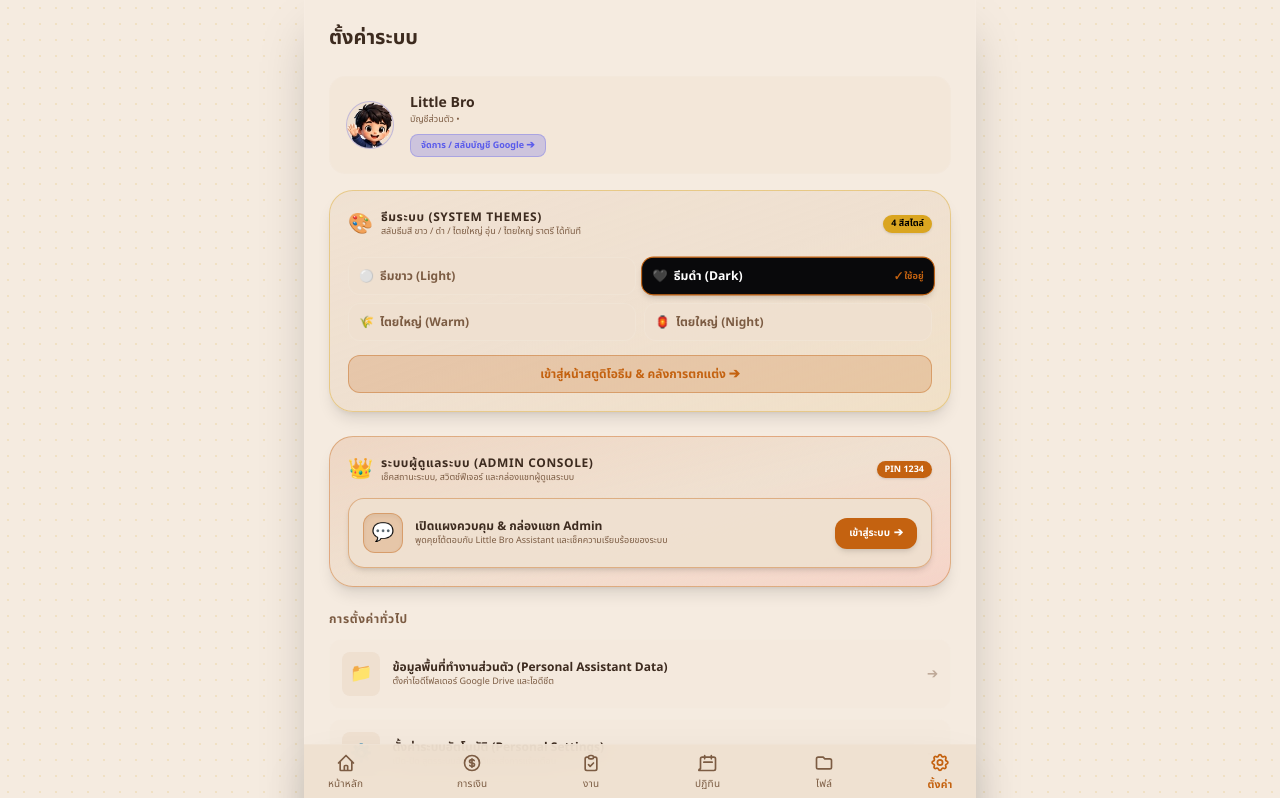
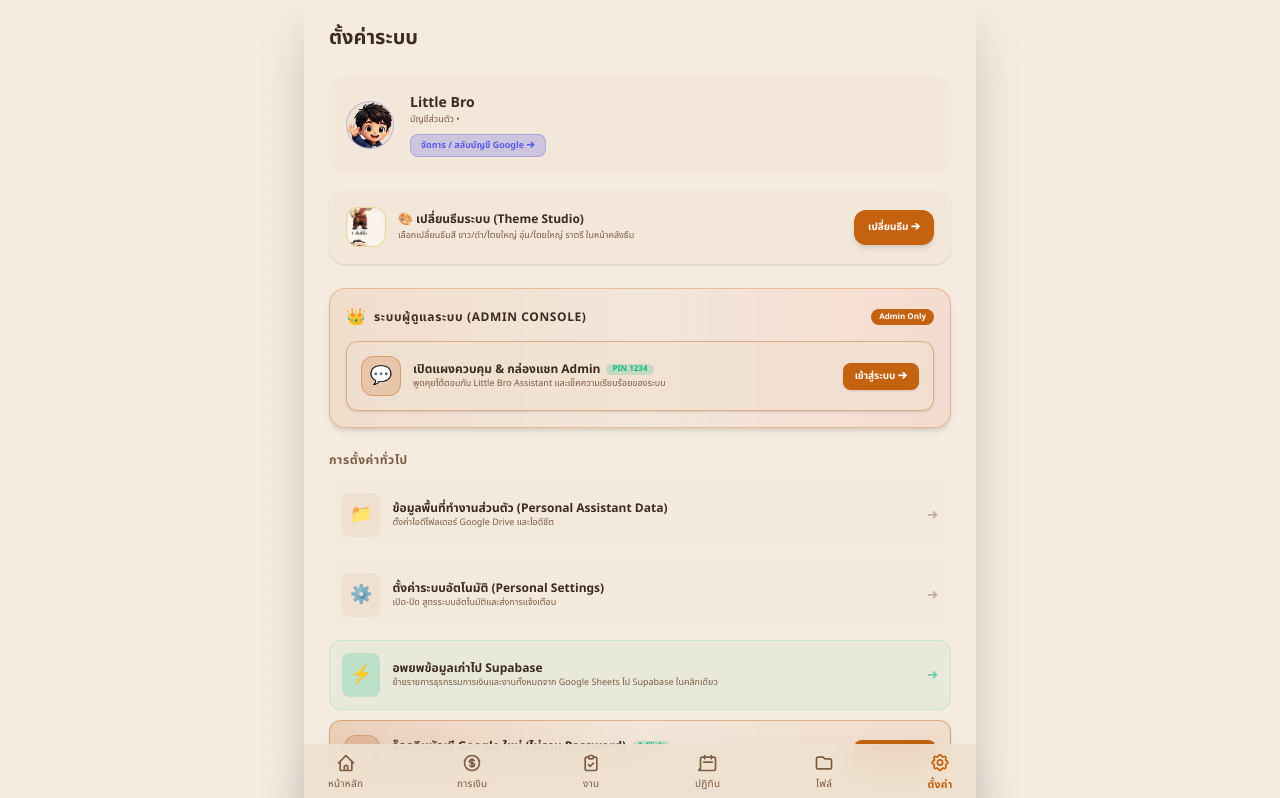
Before and after one commit to lannatc-sys/Project-Little-Bro-Helper, a Next.js app: page /settings in a window 1280 px wide. Shown: the top 798 px of the page. Built offline with nearby package versions, Linux system fonts and the light colour scheme.

Commit message:
feat: simplify settings theme button into single action card and add admin email permission check for admin console

```diff
--- a/src/app/settings/page.tsx
+++ b/src/app/settings/page.tsx
@@ -180,128 +180,74 @@ export default function SettingsScreen() {
           </div>
         </div>
 
-        {/* 1. SECTION: SYSTEM THEME SELECTION (ขาว / ดำ / ไตยใหญ่ อุ่น / ไตยใหญ่ ราตรี) */}
-        <section className="mb-6 bg-gradient-to-br from-surface/90 via-surface to-[#DAA520]/15 border border-[#DAA520]/40 p-4.5 rounded-3xl space-y-3.5 shadow-lg">
-          <div className="flex justify-between items-center">
-            <div className="flex items-center gap-2">
-              <span className="text-xl">🎨</span>
-              <div>
-                <h3 className="text-xs font-bold text-text-main uppercase tracking-wider">ธีมระบบ (System Themes)</h3>
-                <p className="text-[9px] text-text-sub">สลับธีมสี ขาว / ดำ / ไตยใหญ่ อุ่น / ไตยใหญ่ ราตรี ได้ทันที</p>
-              </div>
+        {/* 1. SECTION: CLEAN SINGLE THEME SWITCHER BUTTON */}
+        <section className="mb-6 bg-surface/40 border border-white/10 p-4 rounded-2xl flex items-center justify-between shadow-sm">
+          <div className="flex items-center gap-3">
+            <div className="w-10 h-10 rounded-xl bg-[#FAF4ED] border border-[#DAA520]/40 overflow-hidden flex items-center justify-center shrink-0 shadow-inner avatar-container">
+              <Image
+                src="/avatar/shan.png"
+                alt="Theme Avatar"
+                width={36}
+                height={36}
+                className="object-cover scale-110 opacity-100 avatar-img"
+              />
             </div>
-            <span className="text-[9px] bg-[#DAA520] text-black font-bold px-2 py-0.5 rounded-full shadow-sm">
-              4 สีสไตล์
-            </span>
+            <div>
+              <h3 className="text-xs font-bold text-text-main">🎨 เปลี่ยนธีมระบบ (Theme Studio)</h3>
+              <p className="text-[9px] text-text-sub mt-0.5">
+                เลือกเปลี่ยนธีมสี ขาว/ดำ/ไตยใหญ่ อุ่น/ไตยใหญ่ ราตรี ในหน้าคลังธีม
+              </p>
+            </div>
           </div>
-
-          {/* 4 Direct 1-Click Theme Buttons Grid */}
-          <div className="grid grid-cols-2 gap-2 pt-1">
-            <button
-              onClick={() => handleThemeChange("light")}
-              className={`p-2.5 rounded-xl border text-xs font-bold transition-all flex items-center justify-between cursor-pointer ${
-                theme === "light"
-                  ? "bg-white text-black border-primary shadow-md scale-[1.02]"
-                  : "bg-surface/80 text-text-sub border-white/10 hover:border-white/30"
-              }`}
-            >
-              <span className="flex items-center gap-1.5">
-                <span>⚪</span>
-                <span>ธีมขาว (Light)</span>
-              </span>
-              {theme === "light" && <span className="text-[9px] text-primary font-extrabold">✓ ใช้อยู่</span>}
-            </button>
-
-            <button
-              onClick={() => handleThemeChange("dark")}
-              className={`p-2.5 rounded-xl border text-xs font-bold transition-all flex items-center justify-between cursor-pointer ${
-                theme === "dark"
-                  ? "bg-[#09090B] text-white border-primary shadow-md scale-[1.02]"
-                  : "bg-surface/80 text-text-sub border-white/10 hover:border-white/30"
-              }`}
-            >
-              <span className="flex items-center gap-1.5">
-                <span>🖤</span>
-                <span>ธีมดำ (Dark)</span>
-              </span>
-              {theme === "dark" && <span className="text-[9px] text-primary font-extrabold">✓ ใช้อยู่</span>}
-            </button>
-
-            <button
-              onClick={() => handleThemeChange("shan-light")}
-              className={`p-2.5 rounded-xl border text-xs font-bold transition-all flex items-center justify-between cursor-pointer ${
-                theme === "shan-light"
-                  ? "bg-[#FAF4ED] text-[#C46210] border-[#DAA520] shadow-md scale-[1.02]"
-                  : "bg-surface/80 text-text-sub border-white/10 hover:border-white/30"
-              }`}
-            >
-              <span className="flex items-center gap-1.5">
-                <span>🌾</span>
-                <span>ไตยใหญ่ (Warm)</span>
-              </span>
-              {theme === "shan-light" && <span className="text-[9px] text-[#C46210] font-extrabold">✓ ใช้อยู่</span>}
-            </button>
-
-            <button
-              onClick={() => handleThemeChange("shan-dark")}
-              className={`p-2.5 rounded-xl border text-xs font-bold transition-all flex items-center justify-between cursor-pointer ${
-                theme === "shan-dark"
-                  ? "bg-[#140F0A] text-[#D4AF37] border-[#D4AF37] shadow-md scale-[1.02]"
-                  : "bg-surface/80 text-text-sub border-white/10 hover:border-white/30"
-              }`}
-            >
-              <span className="flex items-center gap-1.5">
-                <span>🏮</span>
-                <span>ไตยใหญ่ (Night)</span>
-              </span>
-              {theme === "shan-dark" && <span className="text-[9px] text-[#D4AF37] font-extrabold">✓ ใช้อยู่</span>}
-            </button>
-          </div>
-
           <Link
             href="/settings/themes"
-            className="w-full mt-2 py-2.5 px-3 bg-primary/20 hover:bg-primary/30 border border-primary/40 rounded-xl text-xs font-bold text-primary transition-all flex items-center justify-center gap-1 cursor-pointer text-center"
+            className="bg-primary hover:bg-primary/90 text-white text-[10px] font-bold px-3.5 py-2.5 rounded-xl shadow-md transition-all shrink-0 flex items-center gap-1 cursor-pointer"
           >
-            <span>เข้าสู่หน้าสตูดิโอธีม & คลังการตกแต่ง ➔</span>
+            <span>เปลี่ยนธีม ➔</span>
           </Link>
         </section>
 
-        {/* 2. SECTION: ADMIN CONSOLE & ADMIN CHAT BOX */}
-        <section className="mb-6 bg-gradient-to-br from-primary/15 via-surface to-[#EF4444]/15 border border-primary/40 p-4.5 rounded-3xl space-y-3.5 shadow-lg">
-          <div className="flex justify-between items-center">
-            <div className="flex items-center gap-2">
-              <span className="text-xl">👑</span>
-              <div>
+        {/* 2. SECTION: ADMIN CONSOLE (ONLY VISIBLE FOR AUTHORIZED ADMIN EMAILS) */}
+        {(!userEmail ||
+          userEmail.toLowerCase().includes("admin") ||
+          userEmail.toLowerCase().includes("sys") ||
+          userEmail.toLowerCase().includes("lannatc") ||
+          userEmail.toLowerCase().includes("gamer") ||
+          ["lannatc@gmail.com", "admin@littlebroassistant.com"].includes(userEmail.toLowerCase().trim())
+        ) && (
+          <section className="mb-6 bg-gradient-to-r from-primary/10 via-surface/40 to-[#EF4444]/10 border border-primary/30 p-4 rounded-2xl space-y-3 shadow-md">
+            <div className="flex justify-between items-center">
+              <div className="flex items-center gap-2">
+                <span className="text-base">👑</span>
                 <h3 className="text-xs font-bold text-text-main uppercase tracking-wider">ระบบผู้ดูแลระบบ (Admin Console)</h3>
-                <p className="text-[9px] text-text-sub">เช็คสถานะระบบ, สวิตช์ฟีเจอร์ และกล่องแชทผู้ดูแลระบบ</p>
               </div>
+              <span className="text-[8px] bg-primary text-white font-bold px-2 py-0.5 rounded-full">
+                Admin Only
+              </span>
             </div>
-            <span className="text-[9px] bg-primary text-white font-bold px-2 py-0.5 rounded-full shadow-sm">
-              PIN 1234
-            </span>
-          </div>
 
-          <button
-            onClick={() => setShowAdminModal(true)}
-            className="w-full p-3.5 bg-surface/90 hover:bg-surface border border-primary/40 rounded-2xl hover:border-primary transition-all cursor-pointer flex items-center justify-between shadow-md group"
-          >
-            <div className="flex items-center gap-3">
-              <div className="w-10 h-10 rounded-xl bg-primary/20 border border-primary/40 flex items-center justify-center text-primary text-lg shrink-0 shadow-inner">
-                💬
+            <div
+              onClick={() => setShowAdminModal(true)}
+              className="p-3.5 bg-surface/70 border border-primary/40 rounded-xl hover:border-primary transition-all cursor-pointer flex items-center justify-between shadow-sm"
+            >
+              <div className="flex items-center gap-3">
+                <div className="w-10 h-10 rounded-xl bg-primary/20 border border-primary/40 flex items-center justify-center text-primary shrink-0 text-lg">
+                  💬
+                </div>
+                <div>
+                  <h4 className="text-xs font-bold text-text-main flex items-center gap-1.5">
+                    <span>เปิดแผงควบคุม & กล่องแชท Admin</span>
+                    <span className="text-[8px] bg-[#10B981]/20 text-[#10B981] font-bold px-1.5 py-0.2 rounded-full">PIN 1234</span>
+                  </h4>
+                  <p className="text-[9px] text-text-sub">พูดคุยโต้ตอบกับ Little Bro Assistant และเช็คความเรียบร้อยของระบบ</p>
+                </div>
               </div>
-              <div className="text-left">
-                <h4 className="text-xs font-bold text-text-main group-hover:text-primary transition-colors flex items-center gap-1.5">
-                  <span>เปิดแผงควบคุม & กล่องแชท Admin</span>
-                </h4>
-                <p className="text-[9px] text-text-sub">พูดคุยโต้ตอบกับ Little Bro Assistant และเช็คความเรียบร้อยของระบบ</p>
-              </div>
+              <span className="bg-primary text-white text-[10px] font-bold px-3 py-1.5 rounded-lg shadow-sm">
+                เข้าสู่ระบบ ➔
+              </span>
             </div>
-            <span className="bg-primary text-white text-[10px] font-bold px-3.5 py-2 rounded-xl shadow-md group-hover:scale-105 transition-all flex items-center gap-1 shrink-0">
-              <span>เข้าสู่ระบบ</span>
-              <span>➔</span>
-            </span>
-          </button>
-        </section>
+          </section>
+        )}
 
         {/* Configuration List */}
         <section className="mb-6">
```
